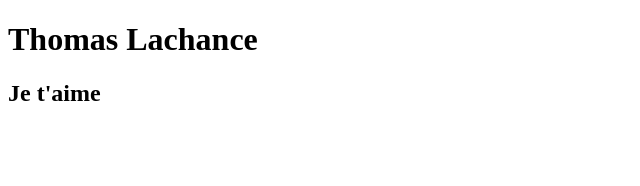
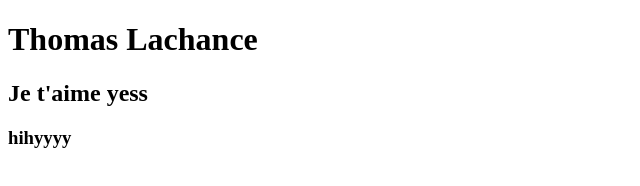
Before and after one commit to tholach/c06, a plain HTML site: page index.html in a window 1280 px wide. Shown: the whole page, without its empty margins (0-640 px from the left). Drawn offline with Linux system fonts and the light colour scheme.

Commit message:
update index.html

```diff
--- a/index.html
+++ b/index.html
@@ -11,7 +11,8 @@
 <body>
 
     <h1>Thomas Lachance</h1>
-    <h2>Je t'aime</h2>
+    <h2>Je t'aime yess</h2>
+    <h3>hihyyyy</h3>
 
 </body>
 </html>
```
